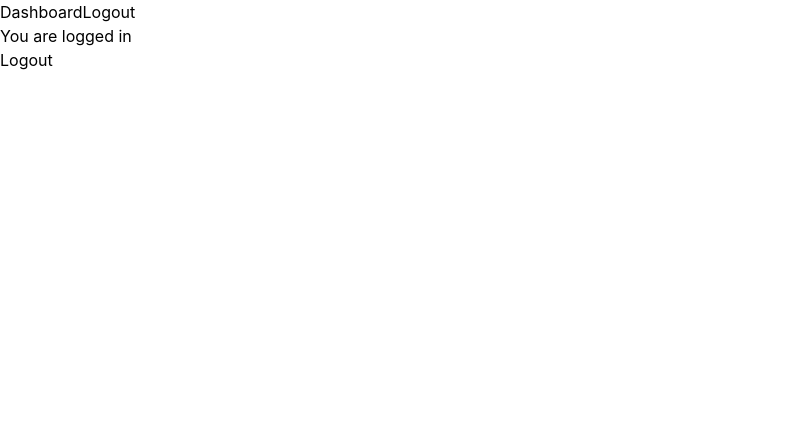
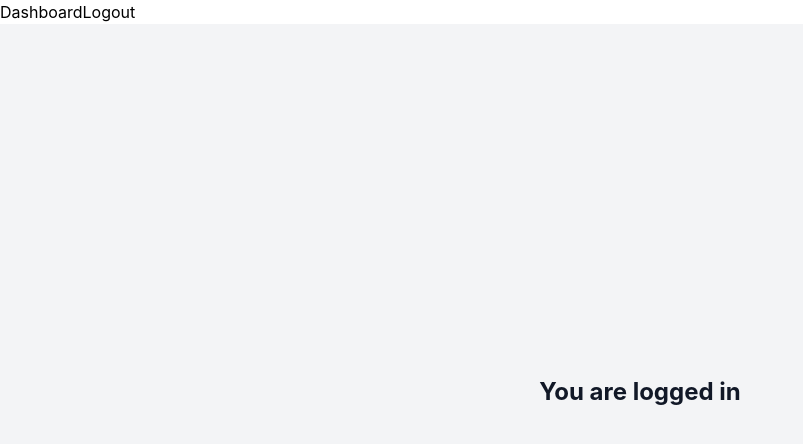
Before and after one commit to P4r1nc3/UJ_E-Business, a React (Create React App) app in the folder exercise08-oauth2/frontend/: page /dashboard in a window 1280 px wide. Shown: the top 444 px of the page, without its empty margins (0-803 px from the left). Built offline with nearby package versions, Linux system fonts and the light colour scheme; sample sign-in values are in the browser's storage.

Commit message:
Styled Dashboard with tailwind css

```diff
--- a/exercise08-oauth2/frontend/src/components/Dashboard.js
+++ b/exercise08-oauth2/frontend/src/components/Dashboard.js
@@ -1,18 +1,9 @@
-import React from "react";
-import { useNavigate } from "react-router-dom";
+import React from 'react';
 
 const Dashboard = () => {
-    const navigate = useNavigate();
-
-    const handleLogout = () => {
-        localStorage.removeItem("userToken");
-        navigate("/login");
-    };
-
     return (
-        <div>
-            <h2>You are logged in</h2>
-            <button onClick={handleLogout}>Logout</button>
+        <div className="flex justify-center items-center bg-gray-100" style={{ minHeight: 'calc(100vh - 4rem)' }}>
+            <h2 className="text-2xl font-bold text-gray-900">You are logged in</h2>
         </div>
     );
 };
```
